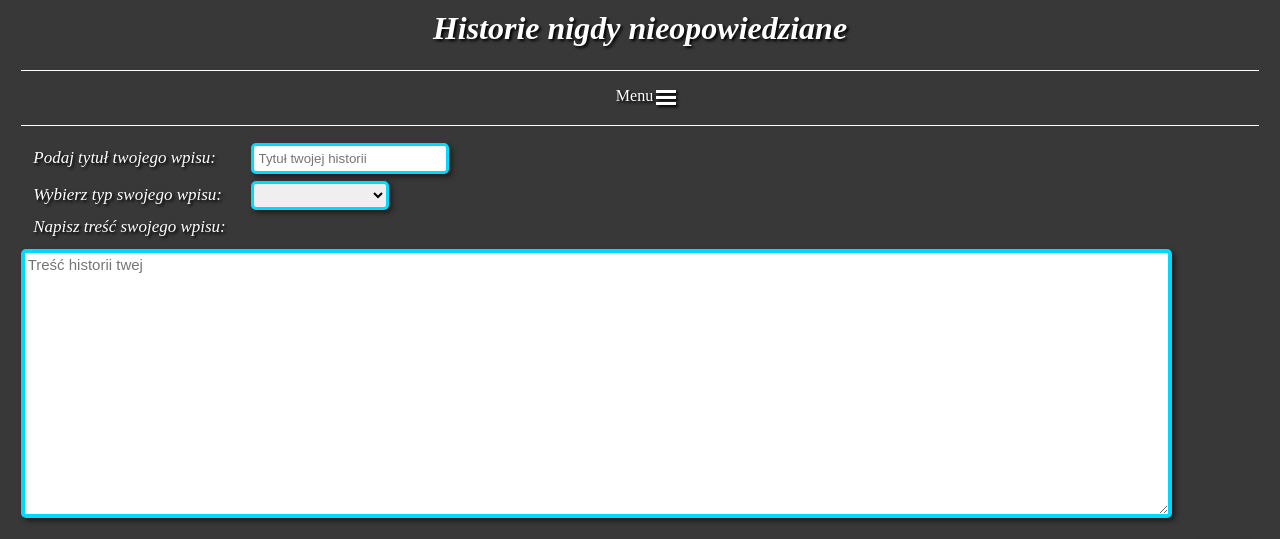
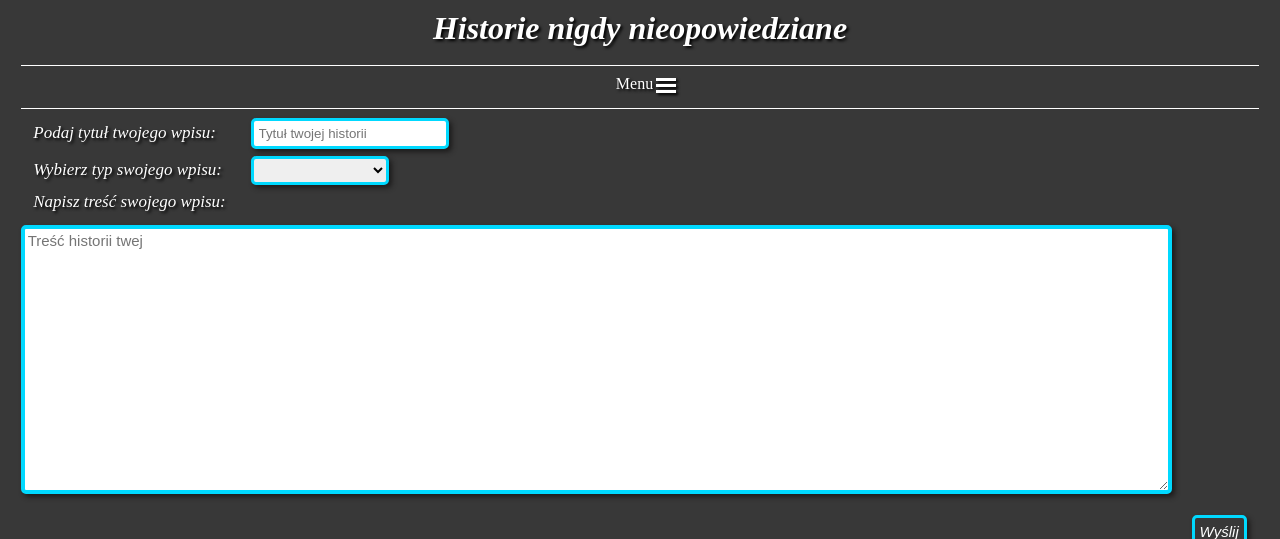
Before and after one commit to Barpotroszek/historie_nigdy_nieopowiedziane, a Flask app: page / in a window 1280 px wide. Shown: the top 539 px of the page. Run offline with Flask 2, Linux system fonts and the light colour scheme.

Commit message:
Added stylistic corrections

```diff
--- a/main.py
+++ b/main.py
@@ -16,9 +16,9 @@ except:
 
 categories = [
     ("swiadectwo", "Świadectwo"),
-    ("modlitwa", "Modlitwa"),
     ("historia", "Historia"),
     ("cytat", "Cytat"),
+    ("modlitwa", "Modlitwa"),
     ('changes', 'Możliwe poprawki'),
     ("inne", "Inne")
 ]
--- a/static/style.css
+++ b/static/style.css
@@ -17,7 +17,10 @@ html{
 }
 
 svg {
-    margin: 1%;
+    margin-top: 5.5px;
+    margin-bottom: 5.5px;
+    margin-left: 1%;
+    margin-right: 1%;
     width: 98%;
     height: 1px;
 }
```
